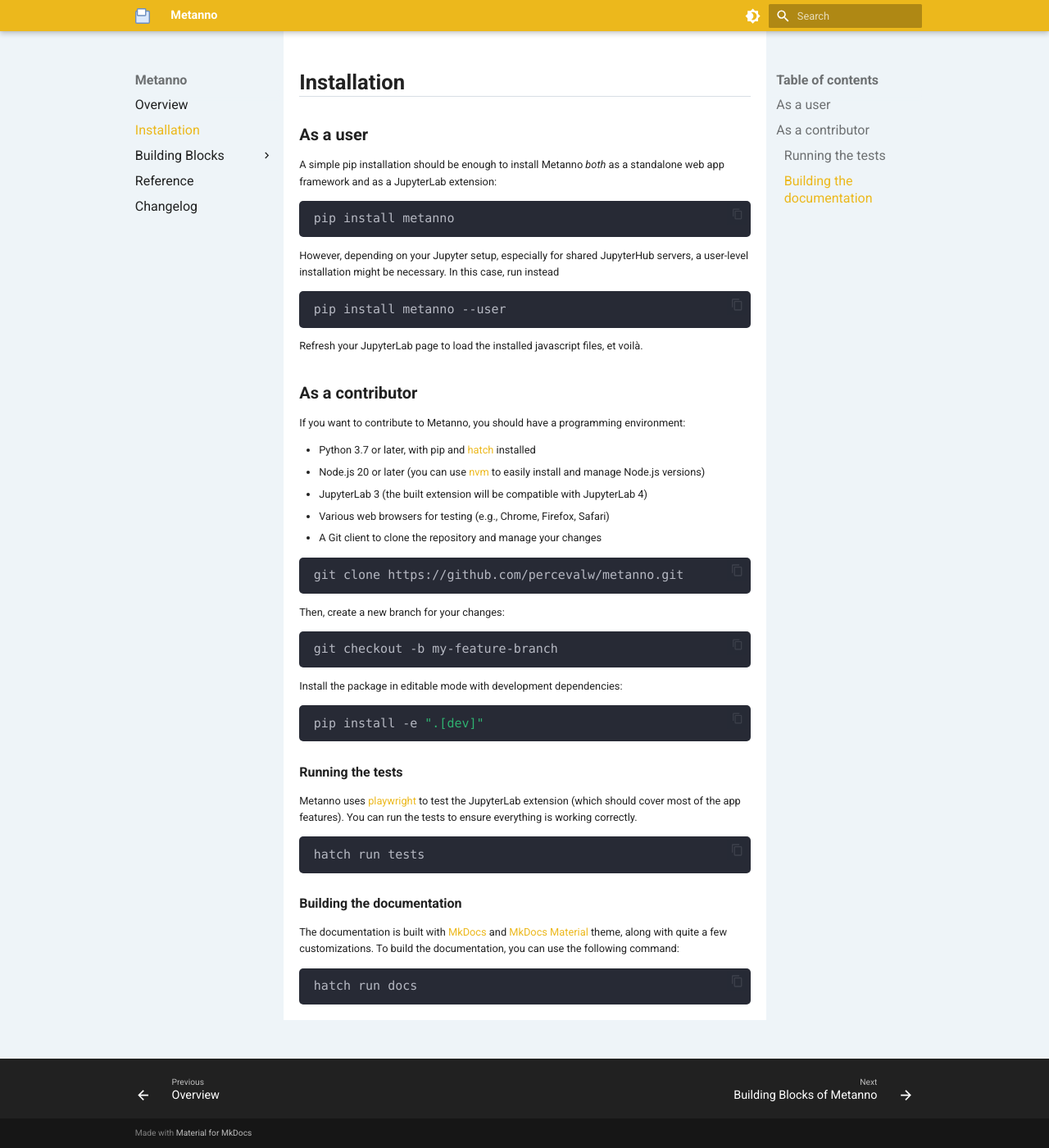
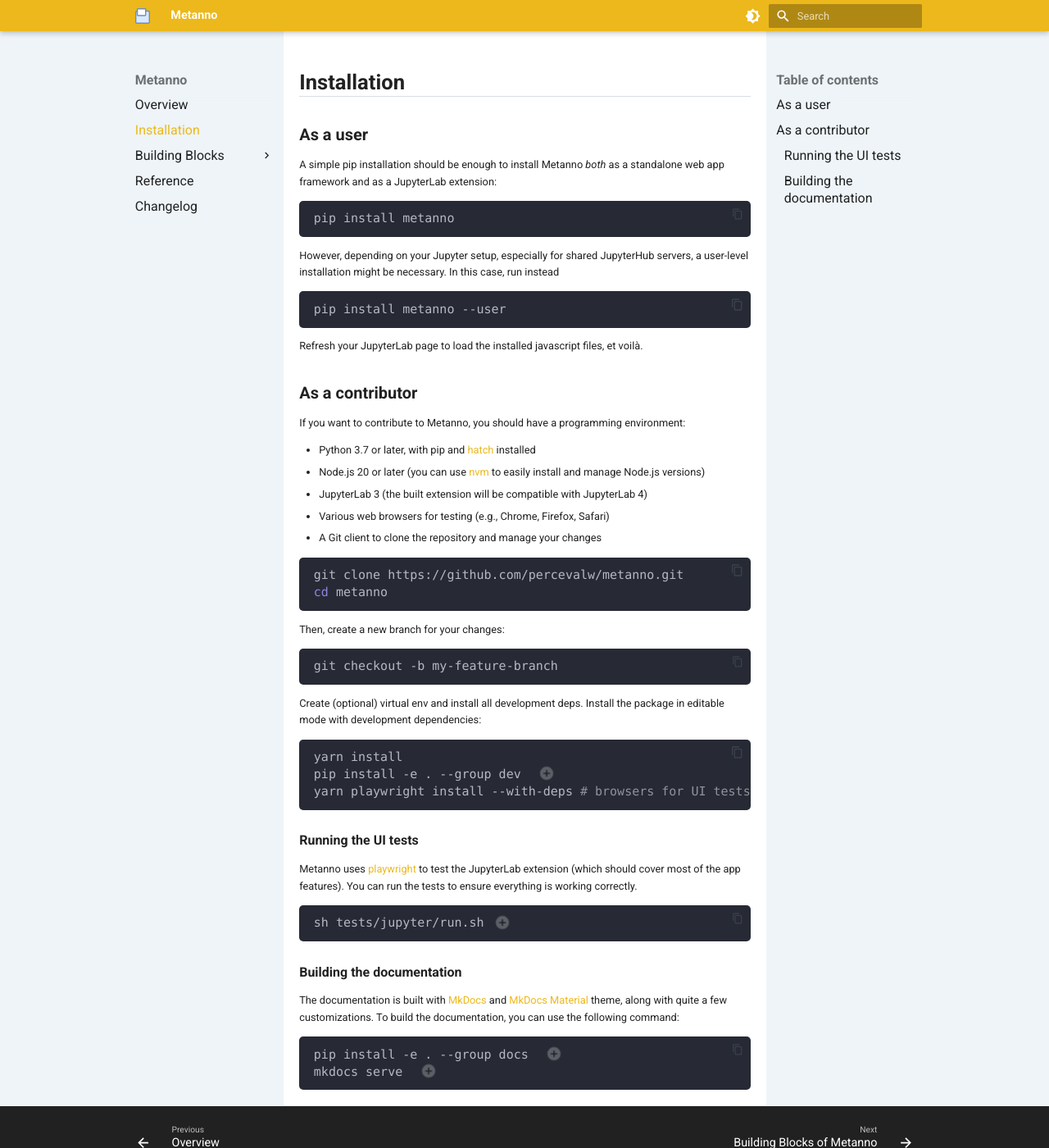
Before and after one commit to percevalw/metanno, an MkDocs documentation site: the page built from docs/installation.md, in a window 1280 px wide and 1400 px high. Shown: the whole window at 82% size. Built offline with MkDocs 1.6.1 and Material for MkDocs 9.7.7, drawn with Linux system fonts in a browser that asks for light colours; the version menu is left out.

Commit message:
docs: update contributor installation guide

````diff
--- a/docs/installation.md
+++ b/docs/installation.md
@@ -31,6 +31,7 @@
 
 ```bash { data-md-color-scheme="slate" }
 git clone https://github.com/percevalw/metanno.git
+cd metanno
 ```
 
 Then, create a new branch for your changes:
@@ -39,20 +40,27 @@
 git checkout -b my-feature-branch
 ```
 
+Create (optional) virtual env and install all development deps.
 Install the package in editable mode with development dependencies:
 
 ```bash { data-md-color-scheme="slate" }
-pip install -e ".[dev]"
+yarn install
+pip install -e . --group dev  #(1)!
+yarn playwright install --with-deps # browsers for UI tests
 ```
 
-### Running the tests
+1. or `uv pip install -e . --group dev` with uv
+
+### Running the UI tests
 
 Metanno uses [playwright](https://playwright.dev/) to test the JupyterLab extension (which should cover most of the app features).
 You can run the tests to ensure everything is working correctly.
 
 ```bash { data-md-color-scheme="slate" }
-hatch run tests
+sh tests/jupyter/run.sh #(1)!
 ```
+
+1. or `uv run sh tests/jupyter/run.sh` with uv
 
 ### Building the documentation
 
@@ -60,5 +68,9 @@
 To build the documentation, you can use the following command:
 
 ```bash { data-md-color-scheme="slate" }
-hatch run docs
+pip install -e . --group docs  #(1)!
+mkdocs serve  #(2)!
 ```
+
+1. or `uv pip install -e . --group docs` with uv
+2. or `uv run mkdocs serve` with uv
````
